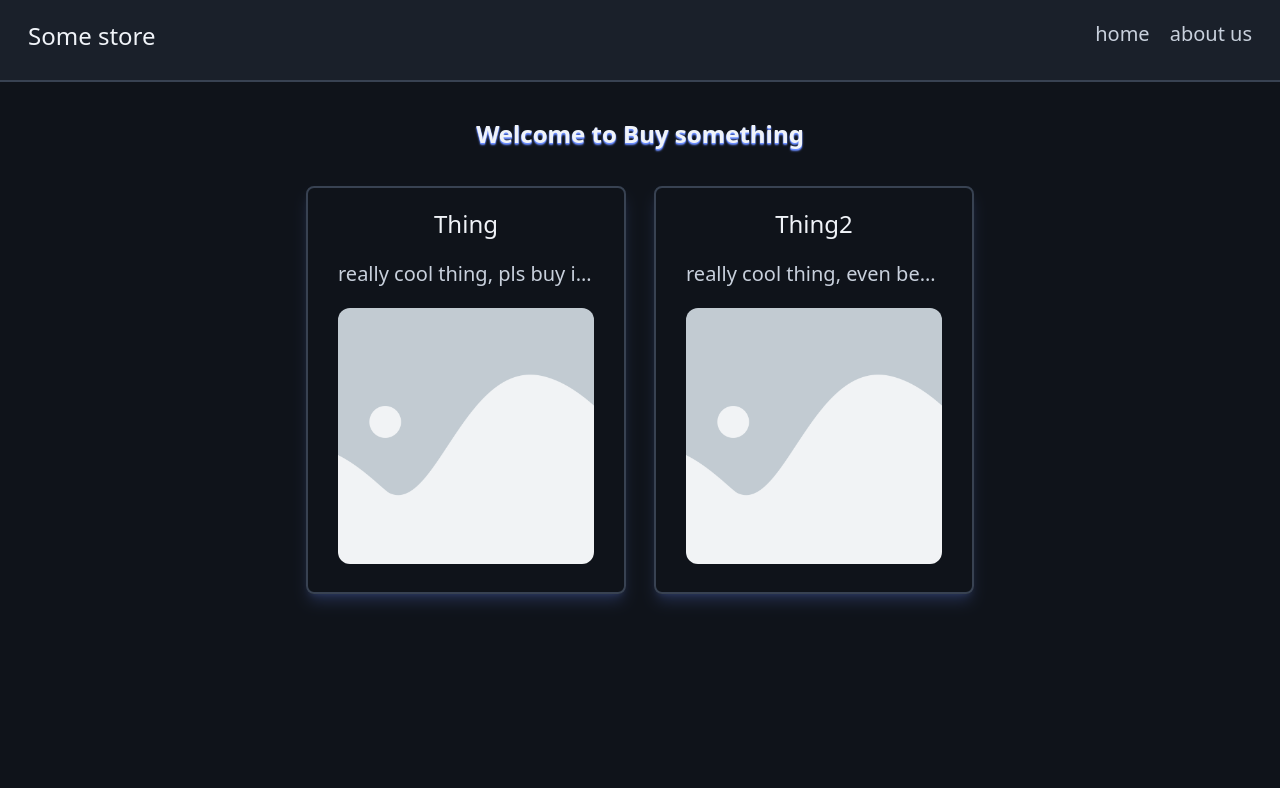
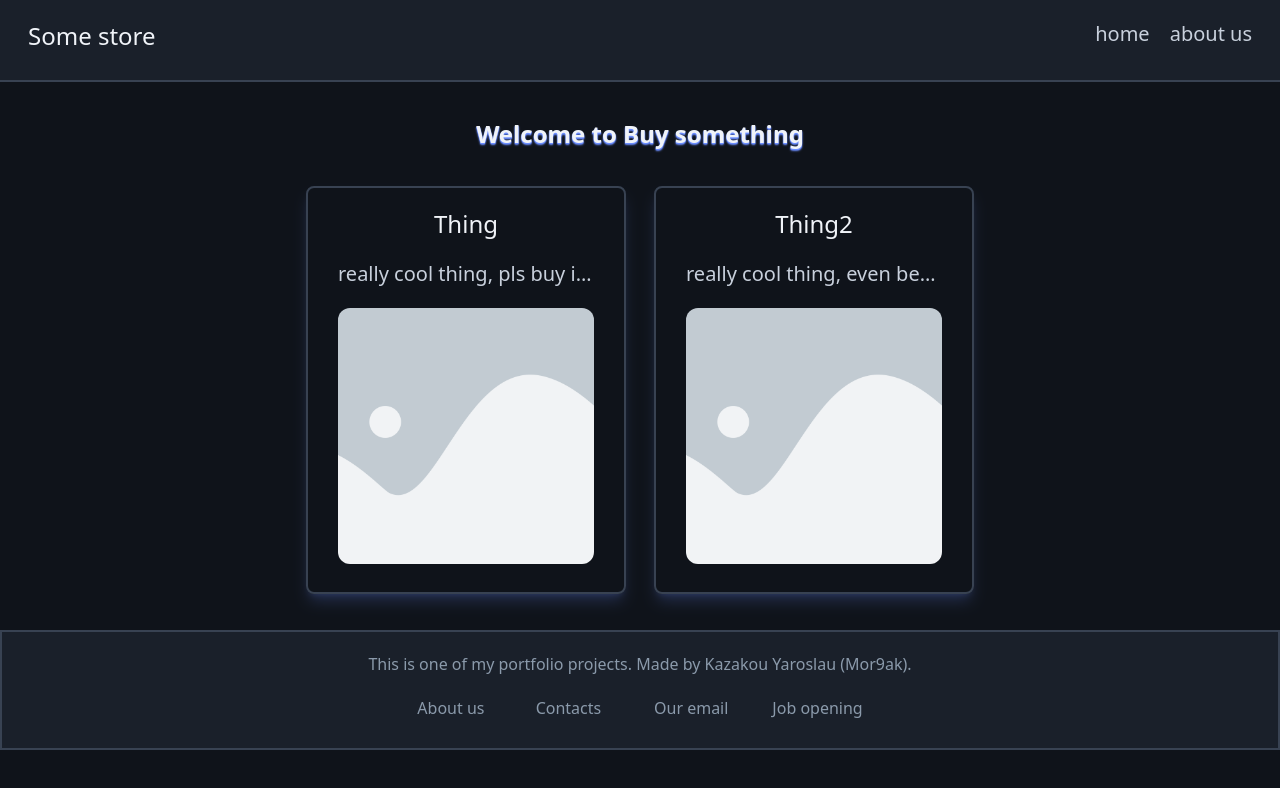
Before and after one commit to Mor9ak/buysomething, a Next.js app: page / in a window 1280 px wide. Shown: the top 788 px of the page. Built offline with nearby package versions, Linux system fonts and the light colour scheme.

Commit message:
feat (footer) add Footer.tsx fix (layout) added footer

```diff
--- a/app/layout.tsx
+++ b/app/layout.tsx
@@ -2,6 +2,7 @@ import type {Metadata} from "next";
 import "./globals.css";
 import React from "react";
 import Header from "@/widgets/header/Header";
+import Footer from "@/widgets/footer/Footer";
 
 export const metadata: Metadata = {
     title: "Buy something",
@@ -24,6 +25,7 @@ export default function RootLayout({
         <body className="min-h-full flex flex-col bg-bgCol">
         <Header/>
         {children}
+        <Footer/>
         </body>
         </html>
     );
--- /dev/null
+++ b/widgets/footer/Footer.tsx
@@ -0,0 +1,20 @@
+import React from 'react';
+import Link from "next/link";
+import text from './data/text.json';
+
+const Footer = () => {
+    return (
+        <footer className="flex flex-col justify-center items-center gap-5 w-full bg-secBgCol uniBorder mt-5 md:mt-9 uniPadding text-secTextCol ">
+            <h4 className={'text-center'}>{text.upperText.text}<Link href={text.upperText.linkHref} target={'_blank'} rel={'noopener noreferrer'}>{text.upperText.linkText}</Link></h4>
+            <ul className="grid grid-cols-2 md:grid-cols-4 gap-5 md:gap-7">
+                {text.links.map((link, index) => (
+                    <li key={index}>
+                        <Link href={link.href}>{link.title}</Link>
+                    </li>
+                ))}
+            </ul>
+        </footer>
+    );
+}
+
+export default Footer;
--- /dev/null
+++ b/widgets/footer/data/text.json
@@ -0,0 +1,25 @@
+{
+  "upperText": {
+    "text": "This is one of my portfolio projects. Made by ",
+    "linkText": "Kazakou Yaroslau (Mor9ak).",
+    "linkHref": "https://t.me/mor9ak"
+  },
+  "links": [
+    {
+      "title": "About us",
+      "href": "/AboutUs"
+    },
+    {
+      "title": "Contacts",
+      "href": "/Contacts"
+    },
+    {
+      "title": "Our email",
+      "href": "mailto:pls.dont.click.its.mock.thing@example.com"
+    },
+    {
+      "title": "Job opening",
+      "href": "/JobOpening"
+    }
+  ]
+}
```
